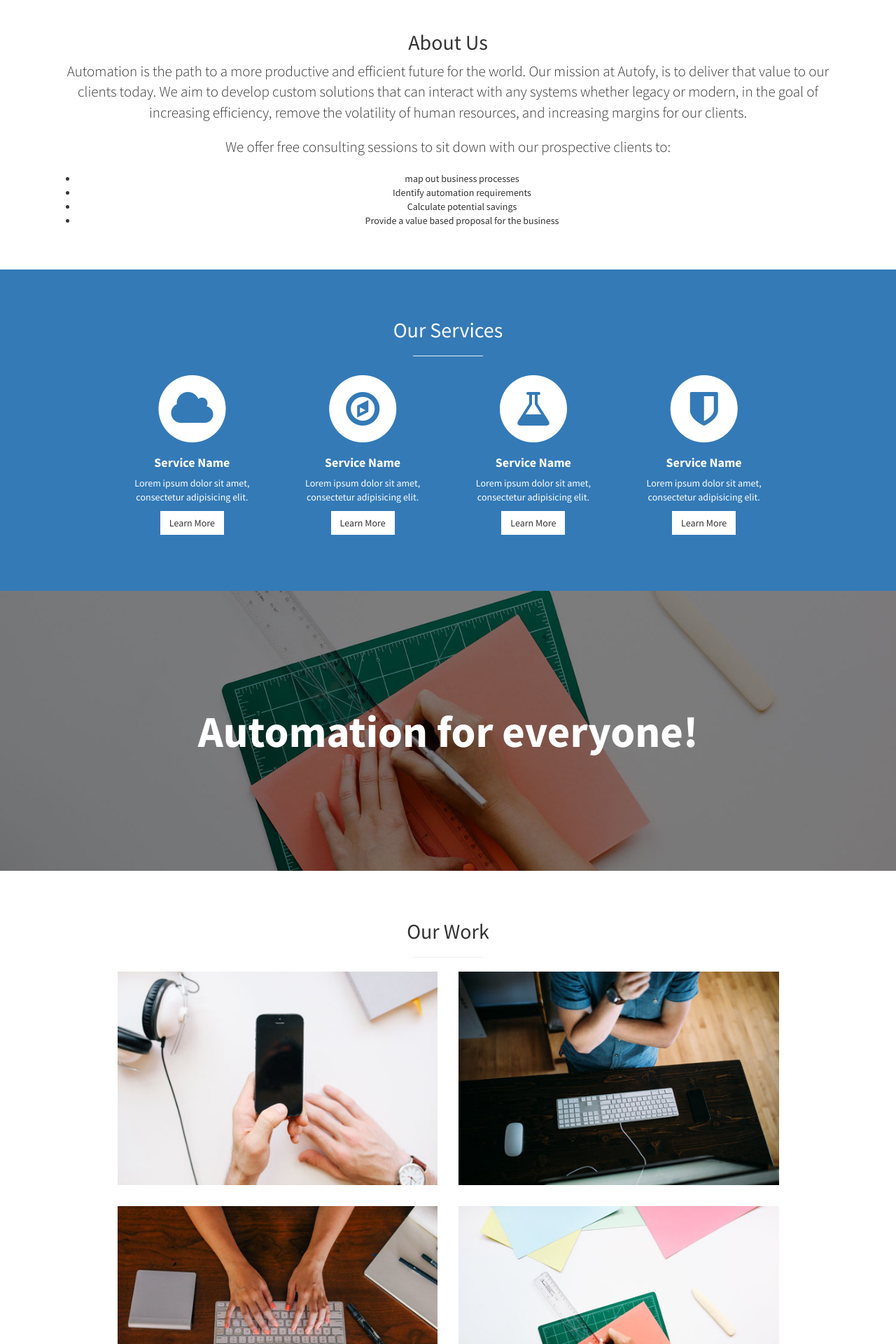
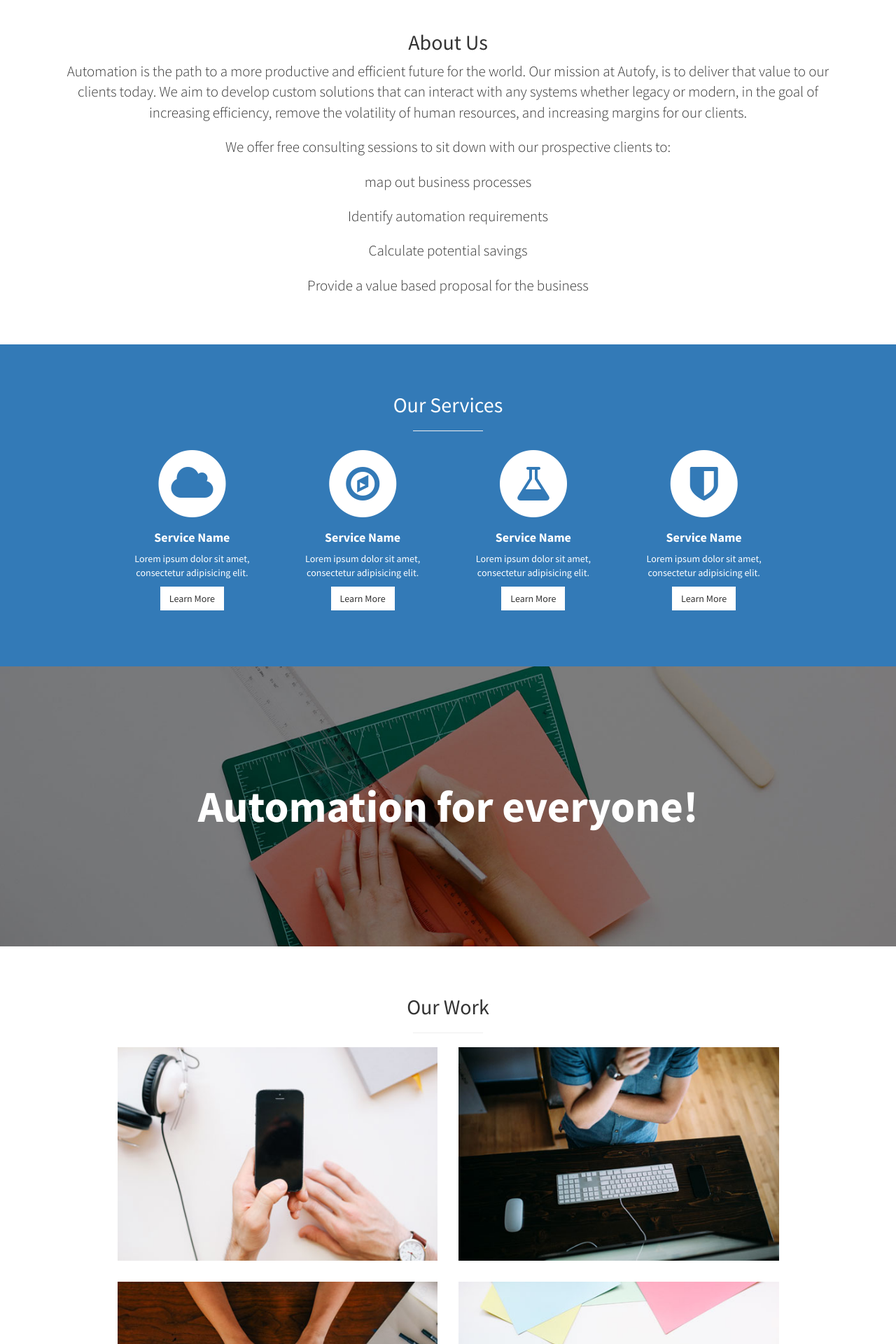
Before and after one commit to jloong/jloong.github.io, a Jekyll site: the page built from index.html, in a window 1280 px wide. Shown: the part 926-2846 px from the top of the page at 70% size. Built offline with Jekyll 4.4.1, drawn with Linux system fonts in a browser that asks for light colours.

Commit message:
styling
1

```diff
--- a/_includes/about.html
+++ b/_includes/about.html
@@ -7,11 +7,11 @@
 		</p>
 		<p class="lead">
 		We offer free consulting sessions to sit down with our prospective clients to:
-		<ul>
-		<li>map out business processes</li>
-		<li>Identify automation requirements</li>
-		<li>Calculate potential savings</li>
-		<li>Provide a value based proposal for the business</li>
+		</p>
+		<p class="lead">map out business processes</p>
+		<p class="lead">Identify automation requirements</p>
+		<p class="lead">Calculate potential savings</p>
+		<p class="lead">Provide a value based proposal for the business</p>
 	</p>
       </div>
     </div>
```
